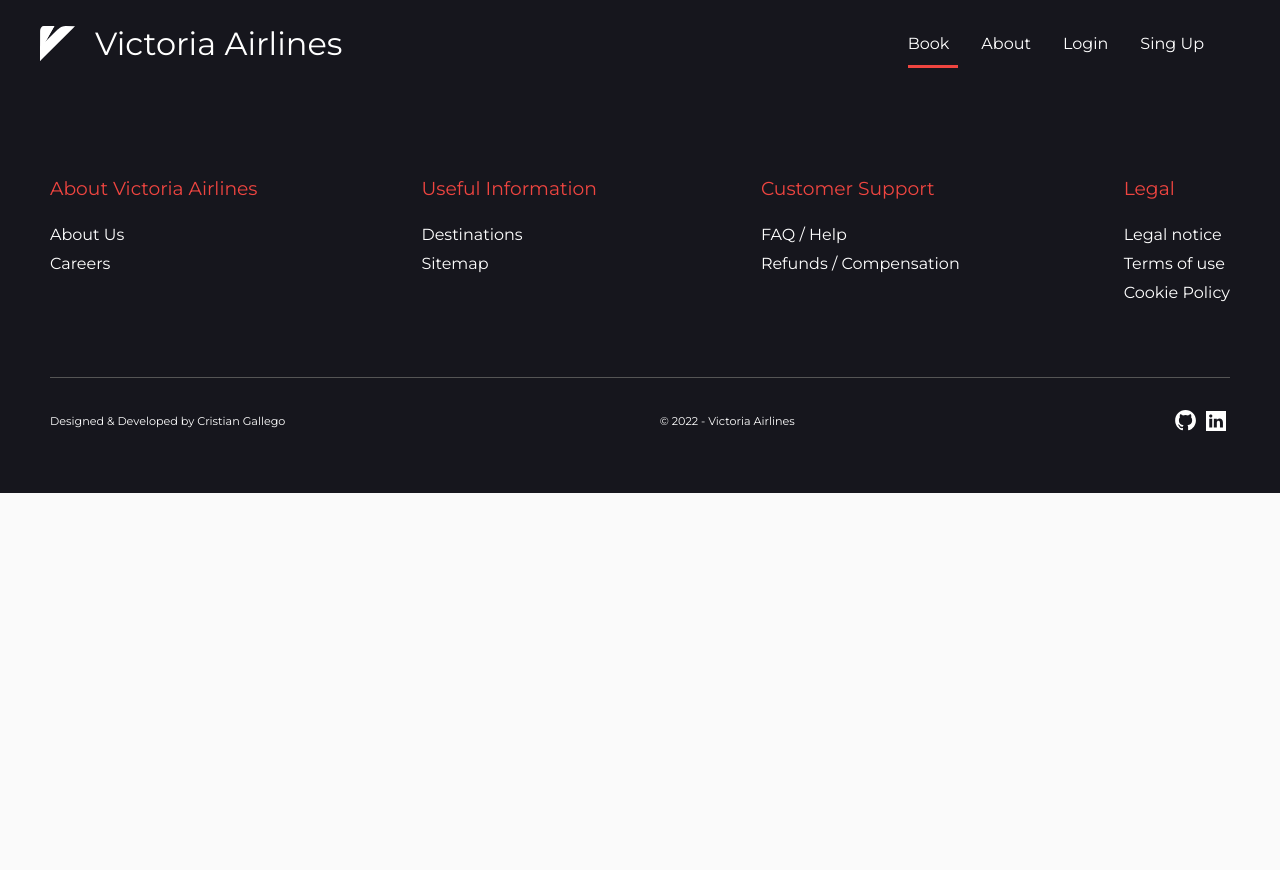
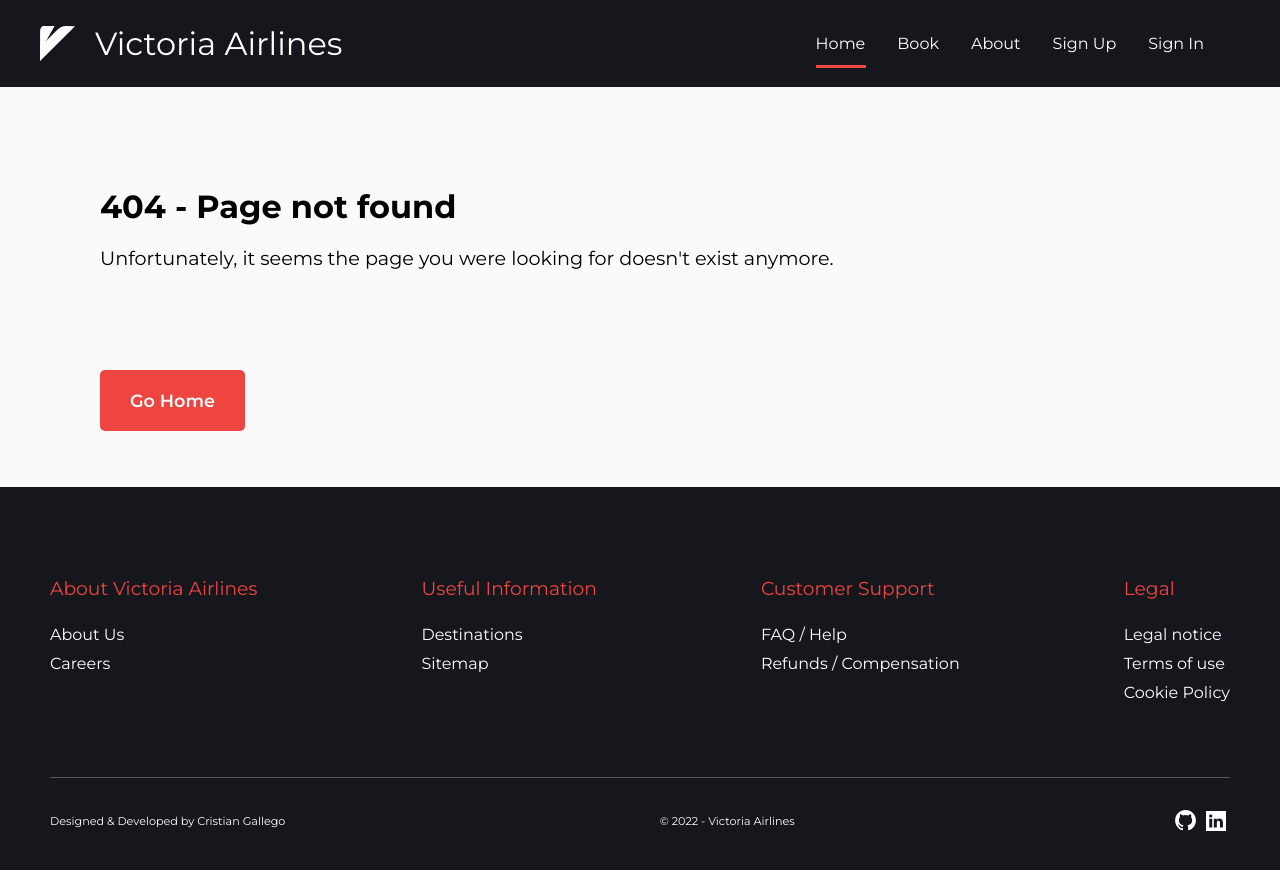
Before and after one commit to Cristian-Gallego/victoria-airlines, a React (Create React App) app: page /notfound in a window 1280 px wide. Shown: the top 870 px of the page. Before the commit the page ends 800 px from the top, so only its background shows below. Built offline with nearby package versions, Linux system fonts and the light colour scheme.

Commit message:
FEAT: CREATE NOT FOUND PAGE
  - Created 404 Page

```diff
--- a/src/App.js
+++ b/src/App.js
@@ -2,6 +2,7 @@ import { BrowserRouter as Router, Route, Routes } from 'react-router-dom';
 
 import Home from './pages/Home';
 import About from './pages/About';
+import NotFound from './pages/NotFound';
 
 import Navbar from './components/layout/Navbar';
 import Footer from './components/layout/Footer';
@@ -13,6 +14,8 @@ function App() {
 			<Routes>
 				<Route path="/" element={<Home />} />
 				<Route path="/about" element={<About />} />
+				<Route path="/notfound" element={<NotFound />} />
+				<Route path="/*" element={<NotFound />} />
 			</Routes>
 			<Footer />
 		</Router>
--- a/src/components/layout/HomePromo.jsx
+++ b/src/components/layout/HomePromo.jsx
@@ -8,9 +8,9 @@ function HomePromo() {
 					with Victoria Airlines
 				</h2>
 
-				<button>
-					<a href="/">Book a flight</a>
-				</button>
+				<a className="btn" href="/">
+					Book a flight
+				</a>
 			</div>
 		</section>
 	);
--- a/src/components/layout/Navbar.jsx
+++ b/src/components/layout/Navbar.jsx
@@ -1,3 +1,4 @@
+import { Link } from 'react-router-dom';
 import LogoIcon from '../../assets/icons/logo.svg';
 
 function Navbar() {
@@ -12,18 +13,29 @@ function Navbar() {
 					<div className="navbar-menu">
 						<ul>
 							<li>
-								<a className="current" href="/Settings">
-									Book
-								</a>
+								<Link to="/" className="current link">
+									Home
+								</Link>
 							</li>
 							<li>
-								<a href="/About">About</a>
+								<Link to="/book" className="link">
+									Book
+								</Link>
 							</li>
 							<li>
-								<a href="/About">Login</a>
+								<Link to="/about" className="link">
+									About
+								</Link>
 							</li>
 							<li>
-								<a href="/About">Sing Up</a>
+								<Link to="/sign-up" className="link">
+									Sign Up
+								</Link>
+							</li>
+							<li>
+								<Link to="/sign-in" className="link">
+									Sign In
+								</Link>
 							</li>
 						</ul>
 					</div>
--- a/src/index.scss
+++ b/src/index.scss
@@ -1,4 +1,24 @@
 @import url('https://fonts.googleapis.com/css2?family=Montserrat:wght@400;600;700&display=swap');
+
+@mixin btn {
+	display: inline-block;
+	background-color: $primary-color;
+	border: none;
+	border-radius: 5px;
+	cursor: pointer;
+	color: #fff;
+	font-size: 1.1rem;
+	font-weight: 600;
+	padding: 20px 30px;
+
+	&:hover {
+		background-color: #d83940;
+	}
+
+	&:active {
+		transform: scale(0.98);
+	}
+}
 
 $font-stack: 'Montserrat', sans-serif;
 $primary-color: #ef4540;
@@ -56,25 +76,25 @@ body {
 		float: left;
 	}
 
-	li a {
+	li .link {
 		display: block;
 		color: white;
 		text-align: center;
 		padding: 14px 16px;
 	}
 
-	li a.current::before {
+	li .link.current::before {
 		content: '';
-		background-color: #ef4540;
+		background-color: $primary-color;
 		position: absolute;
 		top: 65px;
 		height: 3px;
 		width: 50px;
 	}
 
-	li a:before {
+	li .link:before {
 		content: '';
-		background-color: #ef4540;
+		background-color: $primary-color;
 		position: absolute;
 		top: 65px;
 		height: 3px;
@@ -82,9 +102,9 @@ body {
 		transition: width 0.3s ease-out;
 	}
 
-	li a:hover::before {
+	li .link:hover::before {
 		content: '';
-		background-color: #ef4540;
+		background-color: $primary-color;
 		position: absolute;
 		top: 65px;
 		height: 3px;
@@ -244,26 +264,34 @@ body {
 	background-repeat: no-repeat;
 
 	h2 {
-		padding: 100px 0 40px;
-		font-size: 4rem;
+		padding: 100px 0 50px;
+		font-size: 3.5rem;
 		color: $primary-color;
 		font-weight: 700;
 	}
 
-	button {
-		background-color: $primary-color;
-		border: none;
-		border-radius: 5px;
-		padding: 10px;
-		width: 200px;
-		height: 60px;
-		cursor: pointer;
+	a {
+		@include btn;
+	}
+}
 
-		a {
-			color: #fff;
-			font-size: 1rem;
-			font-weight: 600;
-		}
+// Not Found -----
+.not-found {
+	padding: 100px;
+	height: 50vh;
+
+	h2 {
+		font-size: 2rem;
+		padding: 0 0 20px;
+	}
+
+	p {
+		font-size: 1.2rem;
+		padding: 0 0 100px;
+	}
+
+	a {
+		@include btn;
 	}
 }
 
--- /dev/null
+++ b/src/pages/NotFound.jsx
@@ -0,0 +1,16 @@
+function NotFound() {
+	return (
+		<section className="not-found">
+			<div className="container">
+				<h2>404 - Page not found</h2>
+				<p>
+					Unfortunately, it seems the page you were looking for doesn't exist
+					anymore.
+				</p>
+				<a href="/">Go Home</a>
+			</div>
+		</section>
+	);
+}
+
+export default NotFound;
```
